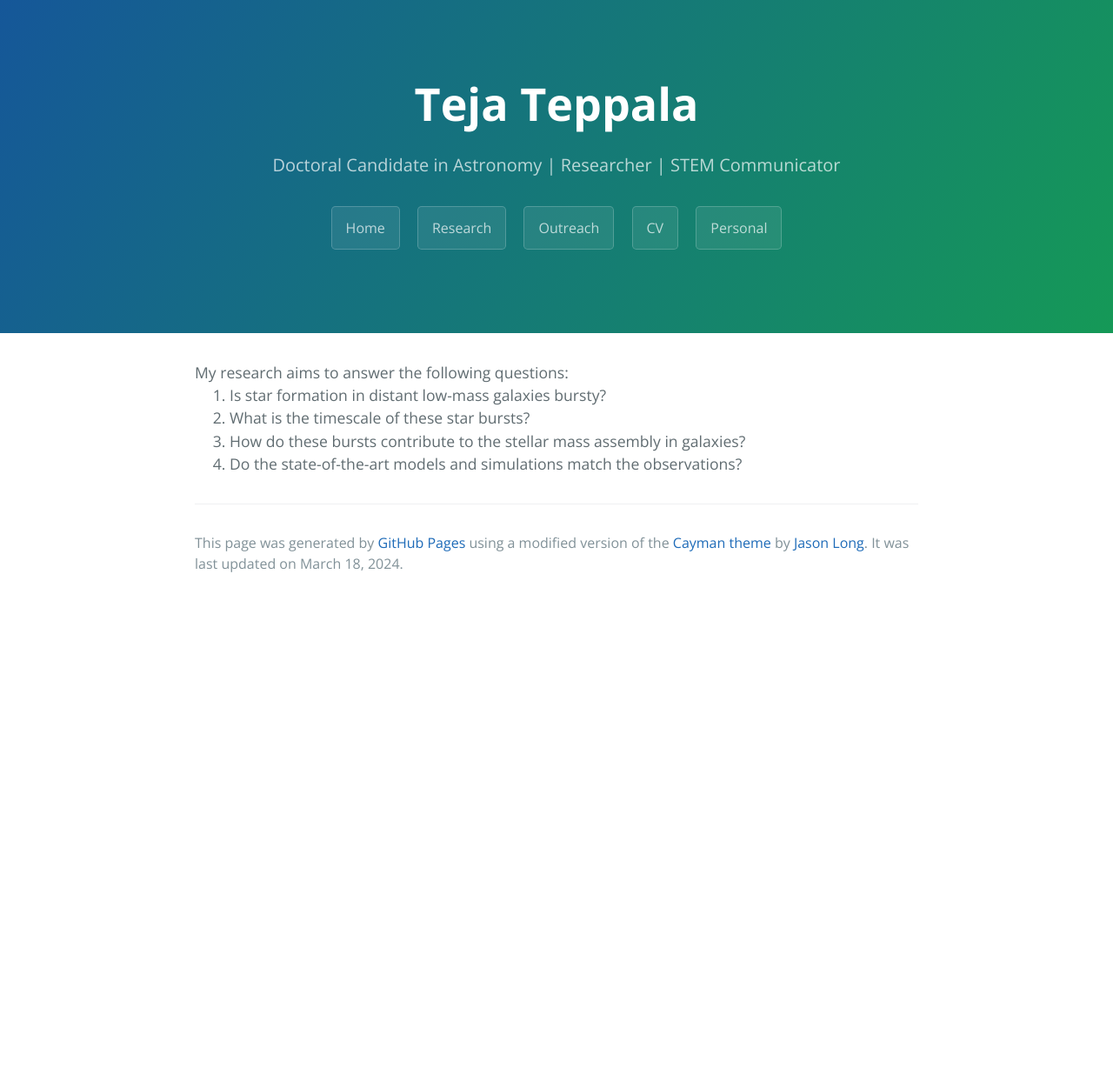
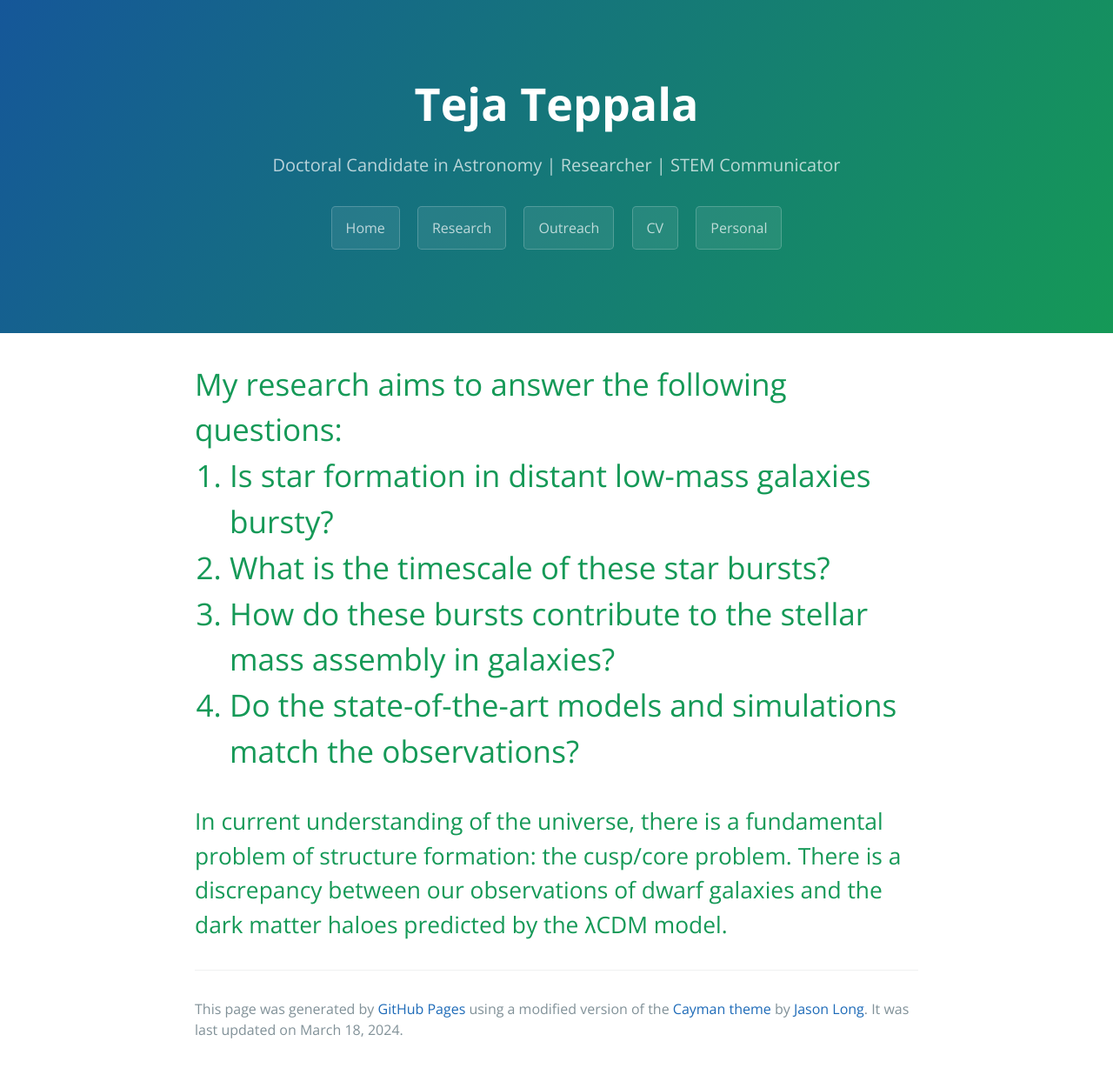
Before and after one commit to tejateppala/tejateppala.github.io, a Jekyll site: the page built from research.html, in a window 1280 px wide. Shown: the whole page at 87% size. Built offline with Jekyll 4.4.1, drawn with Linux system fonts in a browser that asks for light colours; before the commit the page ends 900 px from its top, so only the background shows below that.

Commit message:
Updated website files

```diff
--- a/research.html
+++ b/research.html
@@ -4,14 +4,19 @@ title: {{ site.research }}
 ---
 
 <div id="home">
-	<hi>
-		  My research aims to answer the following questions:
+	<h1>
+	My research aims to answer the following questions:
 		  <ol>
 		  	<li> Is star formation in distant low-mass galaxies bursty?
 		  	<li> What is the timescale of these star bursts?
 		  	<li> How do these bursts contribute to the stellar mass assembly in galaxies?
 		  	<li> Do the state-of-the-art models and simulations match the observations?
 		  </ol>
-	</hi>
+	</h1>
+	<h2>
+	In current understanding of the universe, there is a fundamental problem of structure formation: the cusp/core problem. There is a discrepancy between our observations of dwarf galaxies and the dark matter haloes predicted by the &lambda;CDM model.
+	</h2>
+
+
 
 </div>
```
